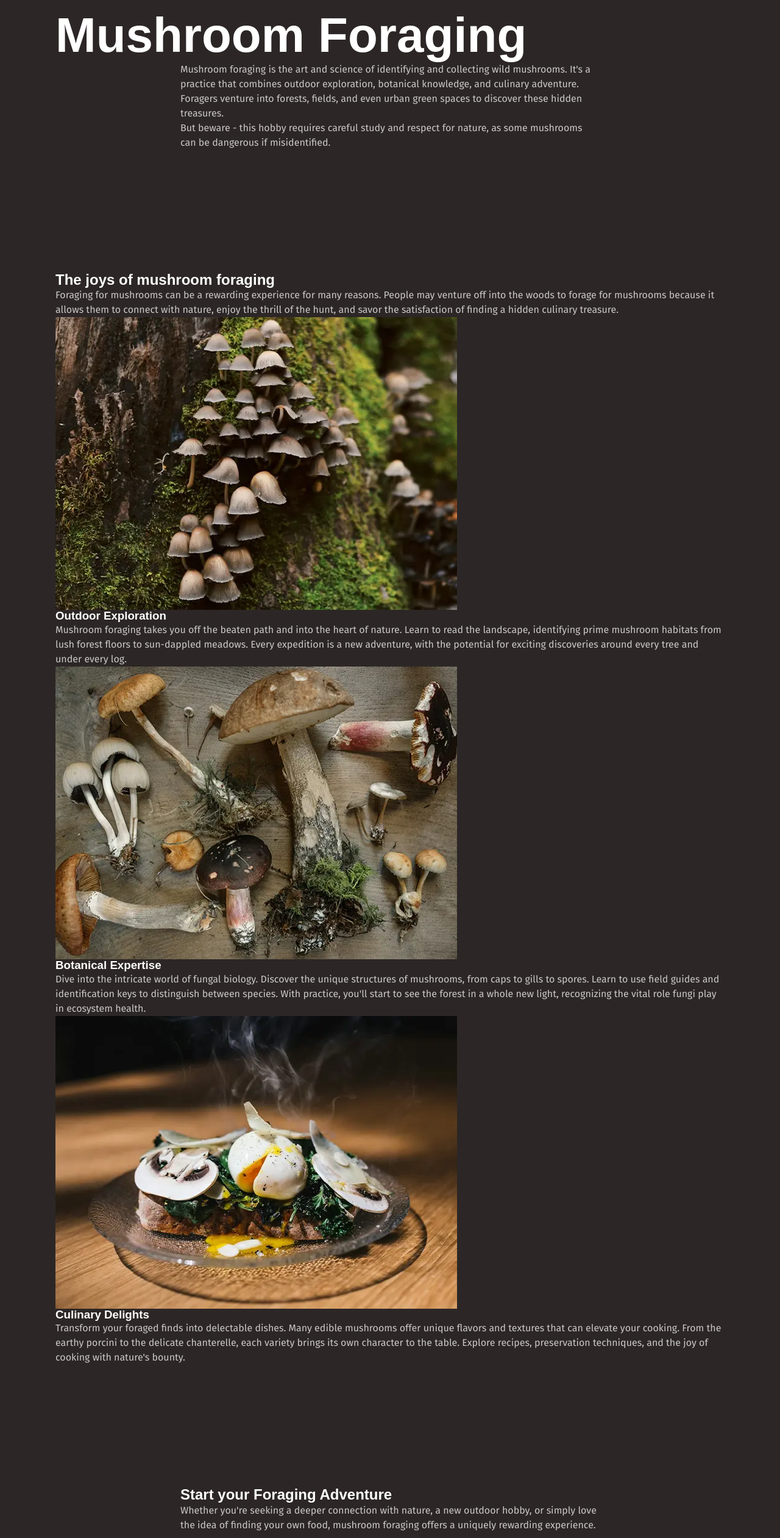
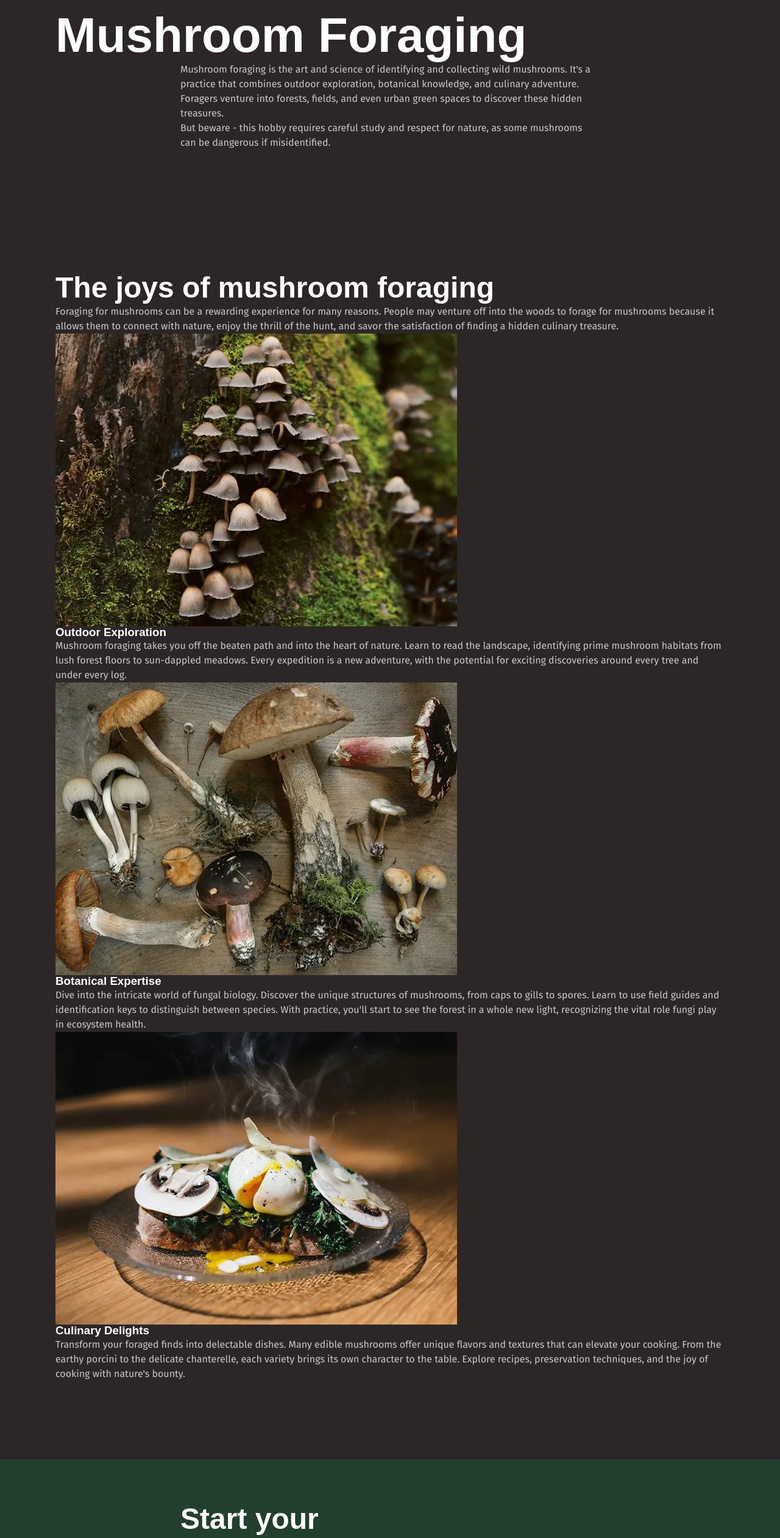
Before and after one commit to Joseadu/fungi, an Angular app: page / in a window 1280 px wide. Shown: the part 250-2772 px from the top of the page at 61% size. Built offline with nearby package versions, Linux system fonts and the light colour scheme.

Commit message:
home --> headings and background colors applied

```diff
--- a/src/app/features/home/home.component.html
+++ b/src/app/features/home/home.component.html
@@ -16,7 +16,7 @@
 
     <section class="section">
         <div class="wrapper">
-            <h2>The joys of mushroom foraging</h2>
+            <h2 class="section-title">The joys of mushroom foraging</h2>
             <p>Foraging for mushrooms can be a rewarding experience for many reasons. People may venture off into the woods
                 to forage for mushrooms because it allows them to connect with nature, enjoy the thrill of the hunt, and
                 savor the satisfaction of finding a hidden culinary treasure.</p>
@@ -49,22 +49,22 @@
         </div>
     </section>
 
-    <section class="section" data-padding="compact">
+    <section class="section background-accent" data-padding="compact">
         <div class="wrapper" data-width="narrow">
-            <h2>Start your <span>Foraging Adventure</span></h2>
+            <h2 class="section-title">Start your <span class="text-brand">Foraging Adventure</span></h2>
             <p>Whether you're seeking a deeper connection with nature, a new outdoor hobby, or simply love the idea of
                 finding your own food, mushroom foraging offers a uniquely rewarding experience.</p>
         </div>
     </section>
 
-    <section class="section">
+    <section class="section background-extra-dark">
         <div class="wrapper" data-width="wide">
             <div>
                 <div>
                     <img src="assets/images/get-to-know.webp" alt="">
                 </div>
                 <div>
-                    <h2>Get to know your mushrooms</h2>
+                    <h2 class="section-title">Get to know your mushrooms</h2>
                     <p>Successful and safe mushroom foraging begins with a deep understanding of the species you'll
                         encounter in the wild - not just what the edible ones look like, but their toxic look-alikes,
                         seasonal patterns, and preferred habitats.</p>
@@ -80,7 +80,7 @@
         <div class="wrapper" data-width="wide">
             <div>
                 <div>
-                    <h2>Connect with Nature</h2>
+                    <h2 class="section-title">Connect with Nature</h2>
                     <p>Experience the beauty of the great outdoors while foraging for mushrooms with fellow enthusiasts.</p>
                     <a class="btn" href="#">Learn more <span class="visually-hidden">about the different types of mushrooms
                             using our handy mushrooms guide</span></a>
```
